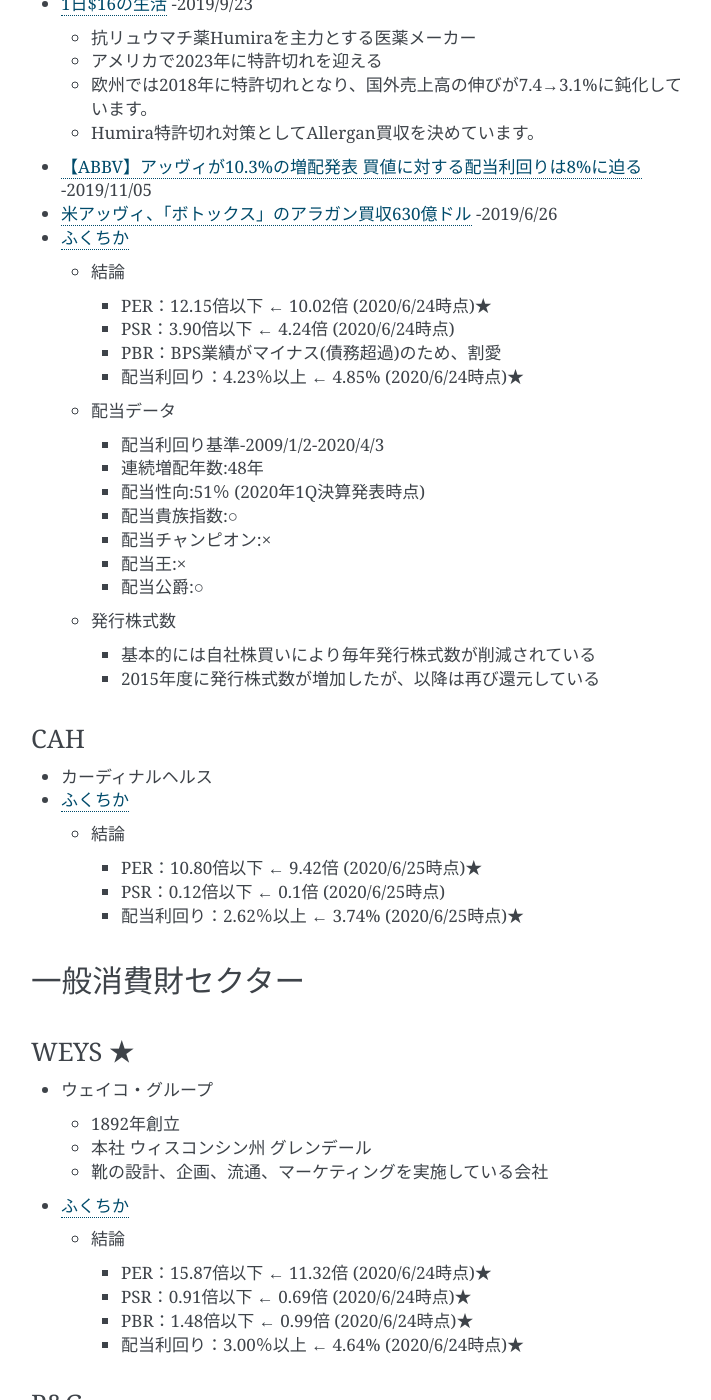
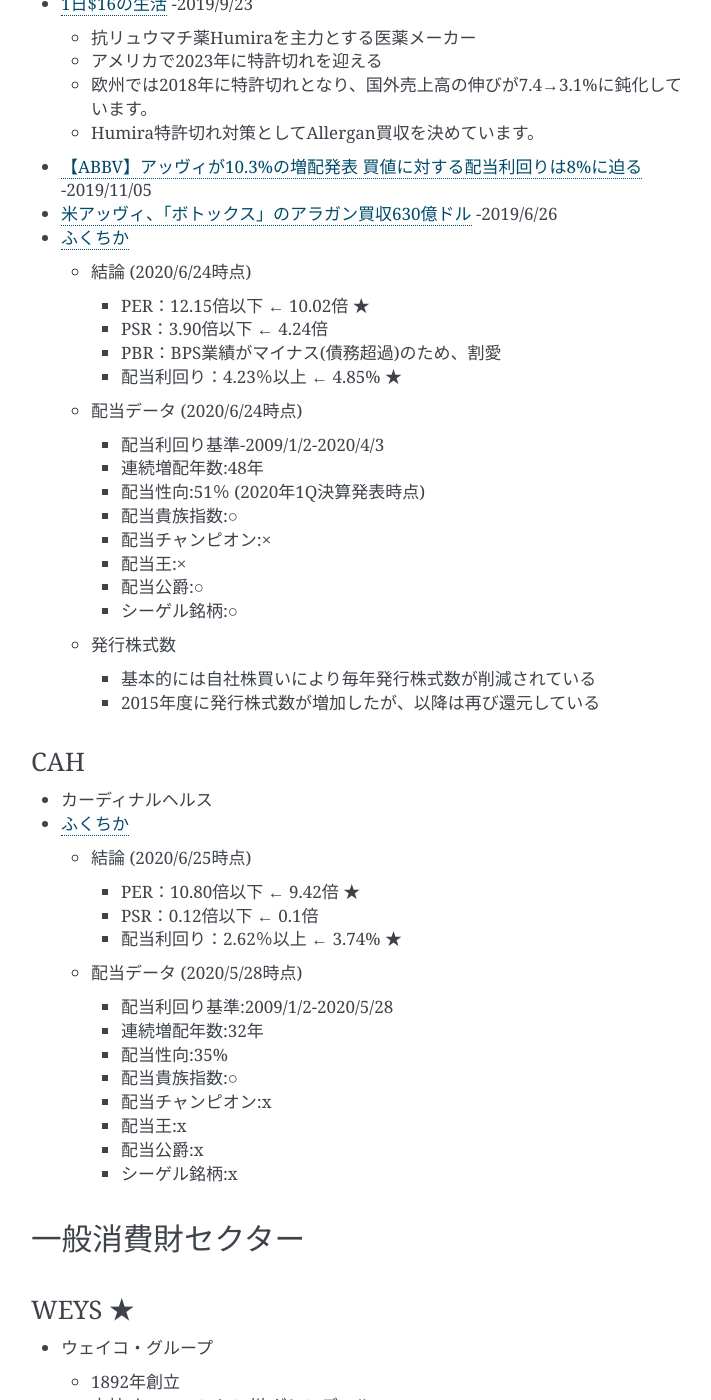
Before and after one commit to yuyuyu0706/sphinx, a Sphinx documentation site: the page built from sphinx/source/work/page07_finance.rst, in a window 1280 px wide and 1400 px high, scrolled down 8465 px. Shown: the whole window, without its empty margins (389-1100 px from the left). Built offline with Sphinx 7.4.7, drawn with Linux system fonts in a browser that asks for light colours; pages that are not in the unit, such as notebooks, are missing from menus.

Commit message:
auto commit

```diff
--- a/sphinx/source/work/page07_finance.rst
+++ b/sphinx/source/work/page07_finance.rst
@@ -444,14 +444,14 @@ ABBV ★
 * `米アッヴィ、「ボトックス」のアラガン買収630億ドル <reuters.com/article/abbvie-allergan-idJPKCN1TQ28M>`_ -2019/6/26
 * `ふくちか <https://hiromethod.com/abbv>`_
 
-  * 結論
+  * 結論 (2020/6/24時点)
 
-    * PER：12.15倍以下 ← 10.02倍 (2020/6/24時点)★
-    * PSR：3.90倍以下   ← 4.24倍 (2020/6/24時点)
+    * PER：12.15倍以下 ← 10.02倍 ★
+    * PSR：3.90倍以下   ← 4.24倍
     * PBR：BPS業績がマイナス(債務超過)のため、割愛
-    * 配当利回り：4.23％以上 ← 4.85% (2020/6/24時点)★
+    * 配当利回り：4.23％以上 ← 4.85% ★
 
-  * 配当データ
+  * 配当データ (2020/6/24時点)
 
     * 配当利回り基準-2009/1/2-2020/4/3
     * 連続増配年数:48年
@@ -460,6 +460,7 @@ ABBV ★
     * 配当チャンピオン:×
     * 配当王:×
     * 配当公爵:○
+    * シーゲル銘柄:○
 
   * 発行株式数
 
@@ -475,11 +476,23 @@ CAH
 
 * `ふくちか <https://hiromethod.com/cah>`_
 
-  * 結論
+  * 結論 (2020/6/25時点)
 
-    * PER：10.80倍以下 ← 9.42倍 (2020/6/25時点)★
-    * PSR：0.12倍以下   ← 0.1倍 (2020/6/25時点)
-    * 配当利回り：2.62％以上 ← 3.74% (2020/6/25時点)★
+    * PER：10.80倍以下 ← 9.42倍 ★
+    * PSR：0.12倍以下   ← 0.1倍
+    * 配当利回り：2.62％以上 ← 3.74% ★
+
+  * 配当データ (2020/5/28時点)
+
+    * 配当利回り基準:2009/1/2-2020/5/28
+    * 連続増配年数:32年
+    * 配当性向:35%
+    * 配当貴族指数:○
+    * 配当チャンピオン:x
+    * 配当王:x
+    * 配当公爵:x
+    * シーゲル銘柄:x
+
 
 一般消費財セクター
 ###############################
--- a/sphinx/source/work/page08_industry.rst
+++ b/sphinx/source/work/page08_industry.rst
@@ -18,6 +18,10 @@
     * 「作る」→「組み合わせる」開発
     * ITサービス市場は日本が2位-約11兆円(2017年度)
     * 日系SIerが70%以上のシェアを握る(まるで関税がかかってるようだ)
+    * PoCに留まるケースが多い
+
+uxadmin@tg-inet.co.jp
+aDmin!105ADM
 
 
   * はじめに
```
